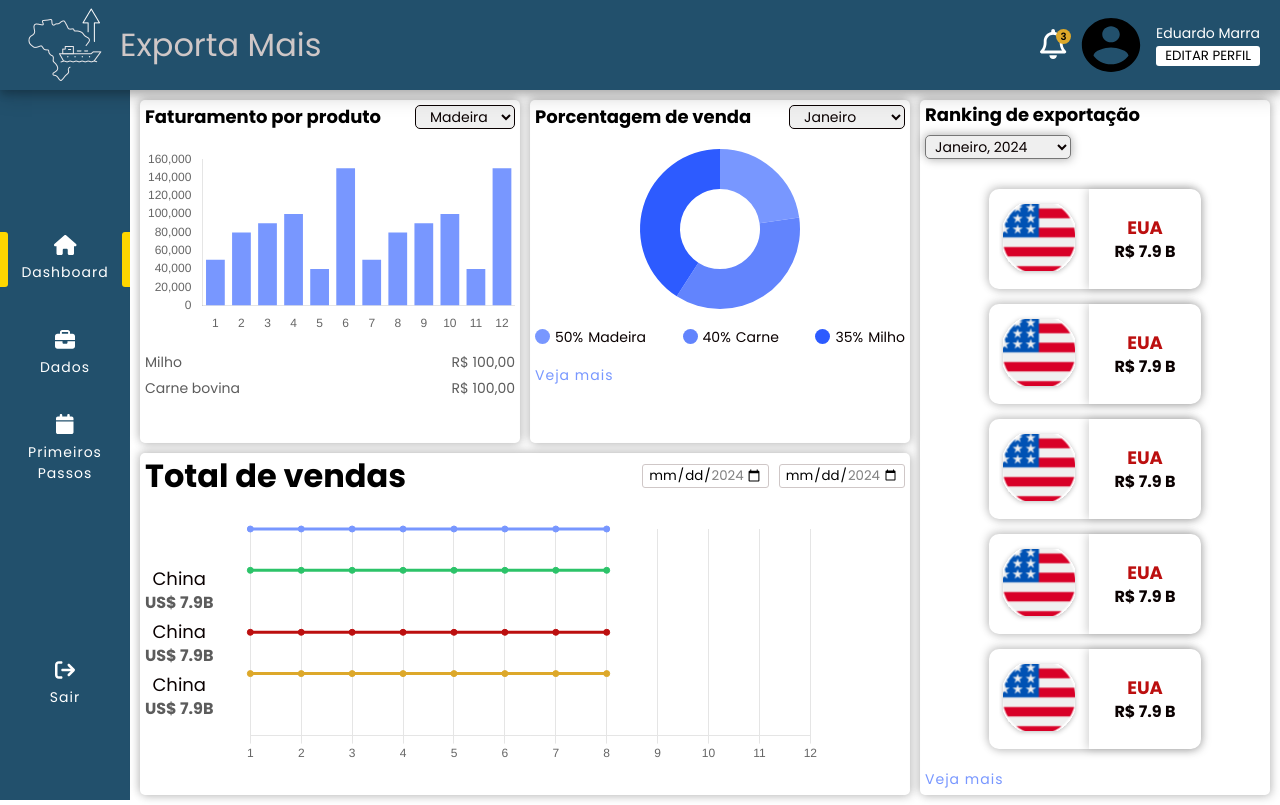
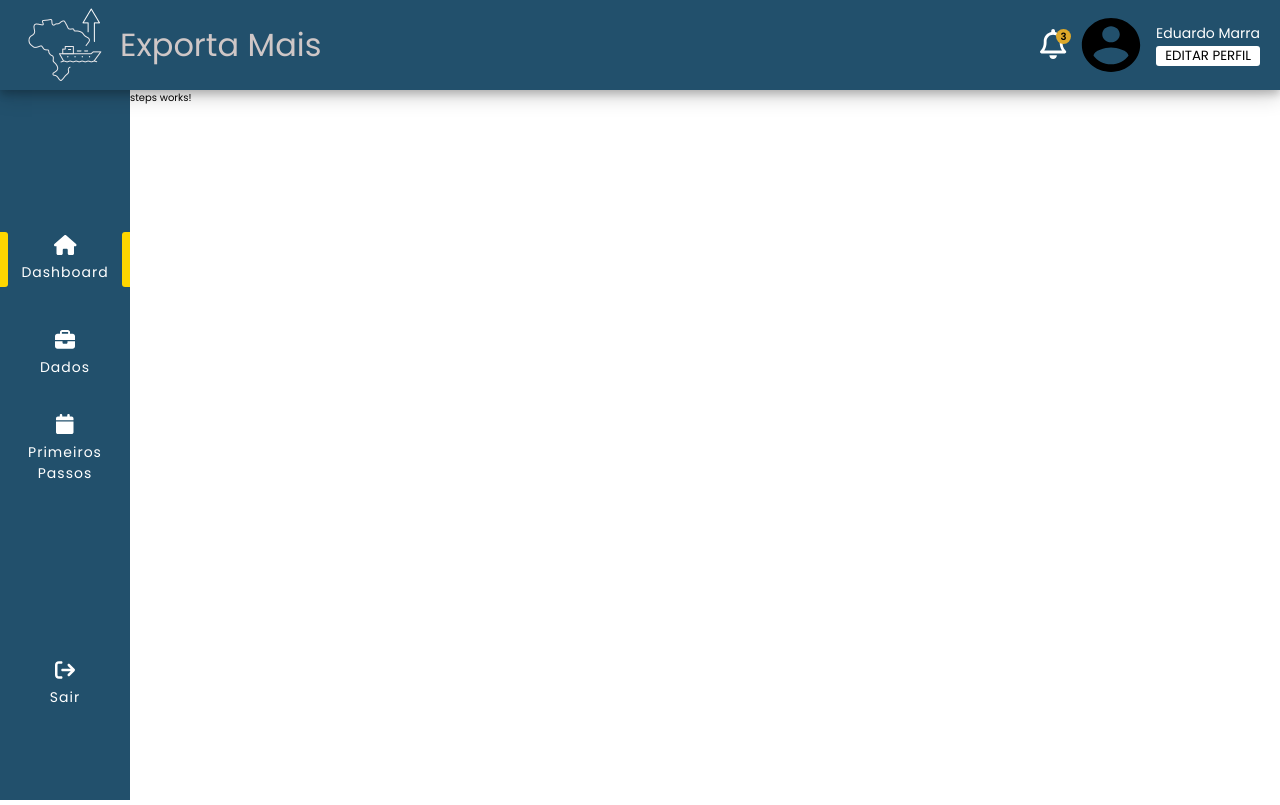
Before and after one commit to Eduardomarra/exportaMaisBr, an Angular app: page /steps in a window 1280 px wide. Built offline with nearby package versions, Linux system fonts and the light colour scheme.

Commit message:
created steps component

```diff
--- a/src/app/app-routing.module.ts
+++ b/src/app/app-routing.module.ts
@@ -2,12 +2,13 @@ import { NgModule } from '@angular/core';
 import { RouterModule, Routes } from '@angular/router';
 import { DashboardComponent } from './features/dashboard/dashboard.component';
 import { DadosComponent } from './features/dados/dados.component';
+import { StepsComponent } from './features/steps/steps.component';
 
 const routes: Routes = [
   { path: '', component: DashboardComponent },
   { path: 'dashboard', component: DashboardComponent },
   { path: 'data', component: DadosComponent },
-  { path: 'steps', component: DashboardComponent },
+  { path: 'steps', component: StepsComponent },
 ];
 
 @NgModule({
--- a/src/app/features/features.module.ts
+++ b/src/app/features/features.module.ts
@@ -7,6 +7,7 @@ import { TotalSaleComponent } from './dashboard/components/total-sale/total-sale
 import { RankingComponent } from './dashboard/components/ranking/ranking.component';
 import { SharedModule } from '../shared/shared.module';
 import { DadosComponent } from './dados/dados.component';
+import { StepsComponent } from './steps/steps.component';
 
 @NgModule({
   declarations: [
@@ -16,6 +17,7 @@ import { DadosComponent } from './dados/dados.component';
     TotalSaleComponent,
     RankingComponent,
     DadosComponent,
+    StepsComponent,
   ],
   imports: [CommonModule, SharedModule],
   exports: [DashboardComponent],
--- /dev/null
+++ b/src/app/features/steps/steps.component.html
@@ -0,0 +1,3 @@
+<app-header></app-header>
+<app-sidebar></app-sidebar>
+<p>steps works!</p>
--- /dev/null
+++ b/src/app/features/steps/steps.component.scss
@@ -0,0 +1,15 @@
+:host {
+  display: grid;
+  grid-template-columns: 130px 1fr;
+  grid-template-rows: 90px 1fr;
+}
+
+app-header {
+  grid-column: 1/3;
+  grid-row: 1/2;
+}
+
+app-sidebar {
+  grid-column: 1/2;
+  grid-row: 2/3;
+}
--- /dev/null
+++ b/src/app/features/steps/steps.component.ts
@@ -0,0 +1,15 @@
+import { Component, OnInit } from '@angular/core';
+
+@Component({
+  selector: 'app-steps',
+  templateUrl: './steps.component.html',
+  styleUrls: ['./steps.component.scss']
+})
+export class StepsComponent implements OnInit {
+
+  constructor() { }
+
+  ngOnInit(): void {
+  }
+
+}
```
Also changed, not shown: 1 other file (tests, documents, lock files or other folders).
